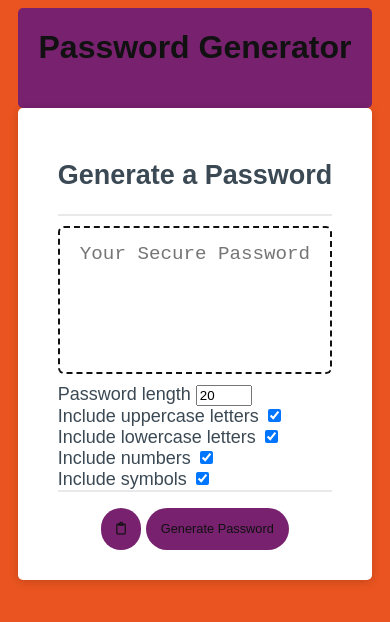
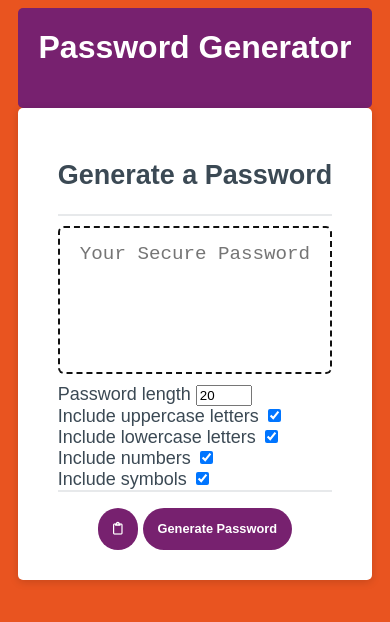
Before and after one commit to serjykalstryke/serjykalstryke.github.io-passwordGenerator, a plain HTML site: page index.html in a window 390 px wide. Drawn offline with Linux system fonts and the light colour scheme; a web font is replaced by a local one.

Commit message:
tweaked CSS to make header and buttons more visibile/responsive

```diff
--- a/Develop/style.css
+++ b/Develop/style.css
@@ -34,7 +34,7 @@ body {
 header {
   padding: 20px;
   padding-top: 0px;
-  color: #111111;
+  color: #ffffff;
   background: #77216F;
   border-radius: 5px;
   border-width: 1px;
@@ -95,7 +95,7 @@ header {
   border-radius: 25px;
   box-shadow: rgba(0, 0, 0, 0.1) 0px 1px 6px 0px rgba(0, 0, 0, 0.2) 0px 1px 1px
     0px;
-  color: #111111;
+  color: #ffffff;
   display: inline-block;
   font-size: 22px;
   line-height: 22px;
@@ -103,6 +103,11 @@ header {
   padding: 14px 34px;
   text-align: center;
   cursor: pointer;
+  font-weight: bold;
+}
+
+.btn:hover {
+  background: #77216F73
 }
 
 button[disabled] {
--- a/style.css
+++ b/style.css
@@ -34,7 +34,7 @@ body {
 header {
   padding: 20px;
   padding-top: 0px;
-  color: #111111;
+  color: #ffffff;
   background: #77216F;
   border-radius: 5px;
   border-width: 1px;
@@ -95,7 +95,7 @@ header {
   border-radius: 25px;
   box-shadow: rgba(0, 0, 0, 0.1) 0px 1px 6px 0px rgba(0, 0, 0, 0.2) 0px 1px 1px
     0px;
-  color: #111111;
+  color: #ffffff;
   display: inline-block;
   font-size: 22px;
   line-height: 22px;
@@ -103,6 +103,11 @@ header {
   padding: 14px 34px;
   text-align: center;
   cursor: pointer;
+  font-weight: bold;
+}
+
+.btn:hover {
+  background: #77216F73
 }
 
 button[disabled] {
```
